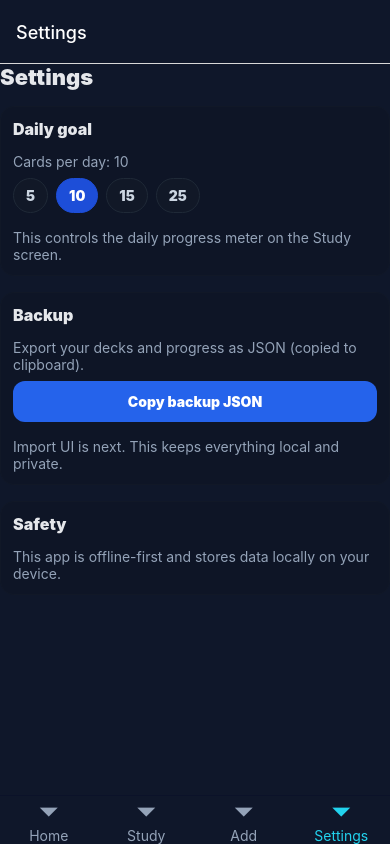
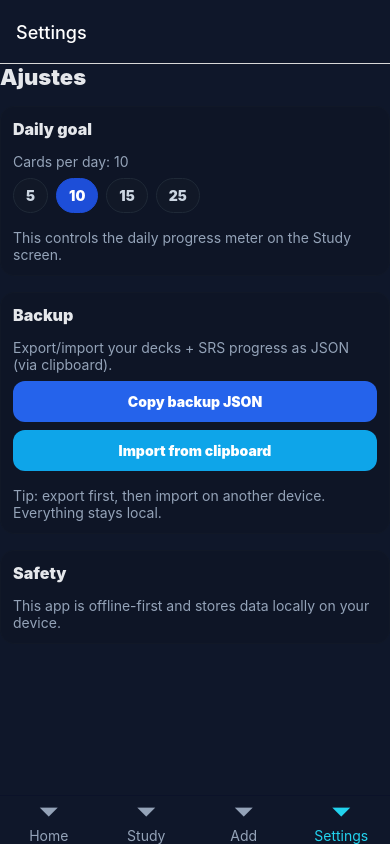
Before and after one commit to mikepitts25/Colombian-Spanish, a React Native app: screen /Settings in a window 390 px wide. Built offline with nearby package versions, Linux system fonts and the light colour scheme.

Commit message:
feat(settings): import backup JSON from clipboard

```diff
--- a/src/screens/SettingsScreen.tsx
+++ b/src/screens/SettingsScreen.tsx
@@ -1,9 +1,8 @@
 import React, { useEffect, useState } from 'react';
 import { Alert, Pressable, SafeAreaView, StyleSheet, Text, View } from 'react-native';
 import { colors, spacing } from '../styles/theme';
-import { getDailyProgress, setDailyTarget } from '../storage/storage';
+import { getDailyProgress, setDailyTarget, saveDecks, loadDecks } from '../storage/storage';
 import * as Clipboard from 'expo-clipboard';
-import { loadDecks } from '../storage/storage';
 
 export default function SettingsScreen() {
   const [target, setTarget] = useState(10);
@@ -35,9 +34,44 @@ export default function SettingsScreen() {
     Alert.alert('Backup copied', 'Your decks/learning data backup JSON was copied to clipboard. Paste it somewhere safe.');
   }
 
+  async function importBackup() {
+    const raw = await Clipboard.getStringAsync();
+    if (!raw || !raw.trim()) return Alert.alert('Nothing to import', 'Clipboard is empty. Copy a backup JSON first.');
+
+    let parsed: any;
+    try {
+      parsed = JSON.parse(raw);
+    } catch {
+      return Alert.alert('Invalid JSON', 'Clipboard does not contain valid JSON.');
+    }
+
+    if (!parsed || parsed.kind !== 'colombian-spanish-backup') {
+      return Alert.alert('Not a backup', 'Clipboard JSON is not a Colombian Spanish backup export.');
+    }
+    if (!Array.isArray(parsed.decks)) {
+      return Alert.alert('Invalid backup', 'Backup is missing decks.');
+    }
+
+    Alert.alert(
+      'Import backup?',
+      'This will replace your current decks + progress on this device. Make sure you exported first if you want to keep what you have.',
+      [
+        { text: 'Cancel', style: 'cancel' },
+        {
+          text: 'Replace & Import',
+          style: 'destructive',
+          onPress: async () => {
+            await saveDecks(parsed.decks);
+            Alert.alert('Imported', 'Backup imported. Restart the app if anything looks out of date.');
+          },
+        },
+      ]
+    );
+  }
+
   return (
     <SafeAreaView style={styles.wrap}>
-      <Text style={styles.h1}>Settings</Text>
+      <Text style={styles.h1}>Ajustes</Text>
 
       <View style={styles.card}>
         <Text style={styles.h2}>Daily goal</Text>
@@ -54,11 +88,14 @@ export default function SettingsScreen() {
 
       <View style={styles.card}>
         <Text style={styles.h2}>Backup</Text>
-        <Text style={styles.p}>Export your decks and progress as JSON (copied to clipboard).</Text>
+        <Text style={styles.p}>Export/import your decks + SRS progress as JSON (via clipboard).</Text>
         <Pressable style={styles.primary} onPress={exportBackup}>
           <Text style={styles.primaryText}>Copy backup JSON</Text>
         </Pressable>
-        <Text style={styles.sub}>Import UI is next. This keeps everything local and private.</Text>
+        <Pressable style={[styles.primary, { backgroundColor: '#0ea5e9' }]} onPress={importBackup}>
+          <Text style={styles.primaryText}>Import from clipboard</Text>
+        </Pressable>
+        <Text style={styles.sub}>Tip: export first, then import on another device. Everything stays local.</Text>
       </View>
 
       <View style={styles.card}>
```
